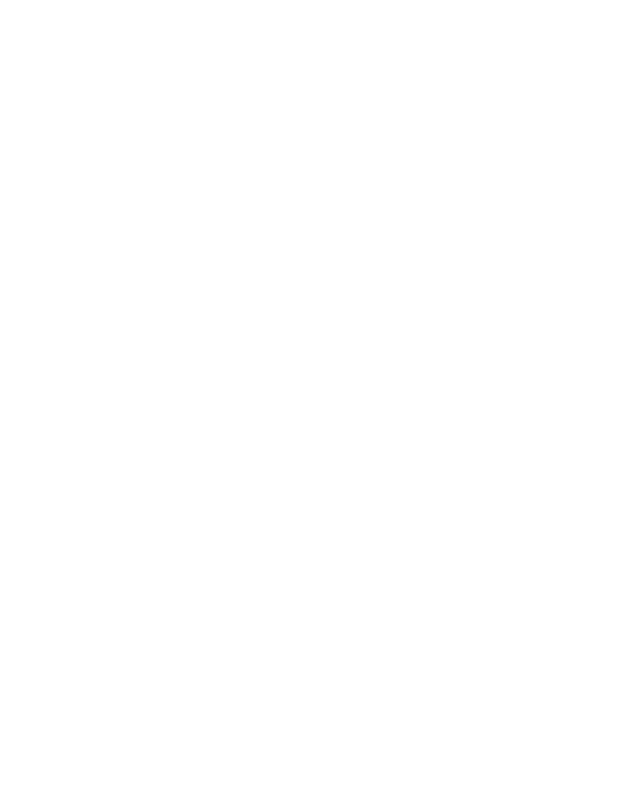
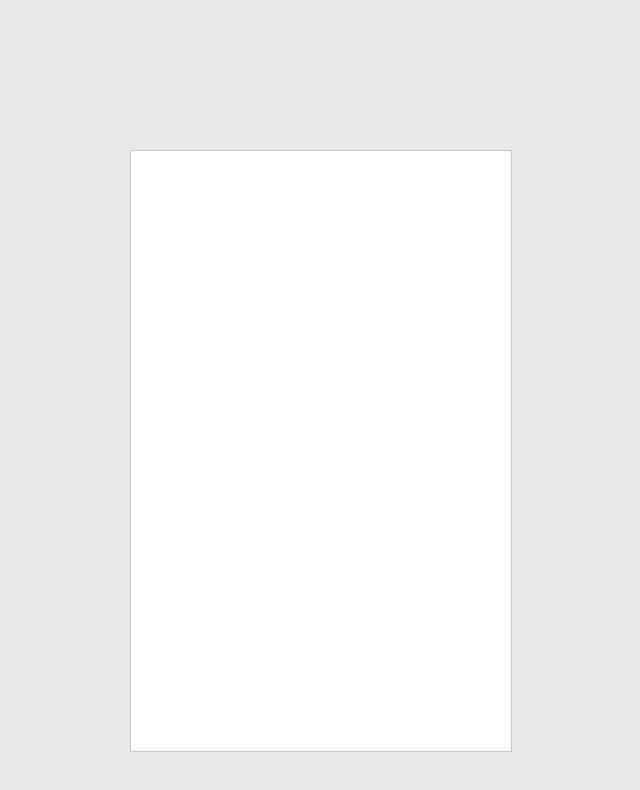
Before and after one commit to LeeSD90/mint-signup, a plain HTML site: page index.html in a window 1280 px wide. Shown: the whole page, without its empty margins (319-959 px from the left). Drawn offline with Linux system fonts and the light colour scheme.

Commit message:
form layout

```diff
--- a/index.html
+++ b/index.html
@@ -3,11 +3,16 @@
     <head>
         <meta charset="UTF-8">
         <title>Mint signup form clone</title>
-        <link href="styles/style.css" type="text/cess" rel="stylesheet">
+        <link href="styles/style.css" type="text/css" rel="stylesheet">
     </head>
     <body>
         <header>
+            <section id="sign-in">
 
+            </section>
+            <section id="logo">
+
+            </section>
         </header>
         <section id="container">
             <section id="form">
@@ -18,5 +23,4 @@
 
         </footer>
     </body>
-
 </html>
--- a/styles/style.css
+++ b/styles/style.css
@@ -0,0 +1,24 @@
+body {
+    margin: 0;
+    background-color: rgb(233, 233, 233);
+}
+
+header {
+    height: 150px;
+}
+
+footer {
+    height: 150px;
+}
+
+#container{
+    height: 600px;
+}
+
+#form {
+    margin: auto;
+    height: 100%;
+    width: 380px;
+    background-color: white;
+    border: 1px solid #c7c7c7;
+}
```
